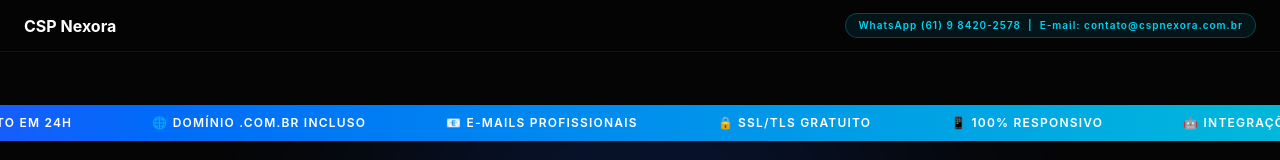
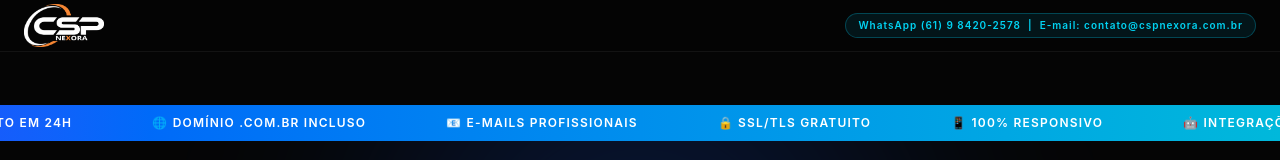
Before and after one commit to CladstonPinheiro/CSP-Nexora, a Next.js app: page /oferta in a window 1280 px wide. Shown: the top 160 px of the page. Built offline with nearby package versions, Linux system fonts and the light colour scheme.

Commit message:
fix: restaura logo oficial na navbar da oferta

```diff
--- a/components/oferta/NavbarOferta.tsx
+++ b/components/oferta/NavbarOferta.tsx
@@ -1,12 +1,13 @@
 "use client";
 
+import Image from "next/image";
 import Link from "next/link";
 
 export default function NavbarOferta() {
   return (
     <nav className="fixed left-0 right-0 top-0 z-50 flex h-[52px] max-h-[56px] items-center justify-between border-b border-white/[0.06] bg-[#050505]/90 px-6 py-0 backdrop-blur-md">
-      <Link href="https://cspnexora.com.br" target="_blank" rel="noopener noreferrer" className="font-bold text-white">
-        CSP Nexora
+      <Link href="https://cspnexora.com.br" target="_blank" rel="noopener noreferrer">
+        <Image src="/logo.png" alt="CSP Nexora" width={120} height={66} className="h-auto w-[80px] object-contain" priority />
       </Link>
       <div className="border border-cyan-500/30 bg-cyan-500/10 text-cyan-400 text-[10px] font-semibold tracking-widest px-3 py-1 rounded-full">
         WhatsApp (61) 9 8420-2578 &nbsp;|&nbsp; E-mail: contato@cspnexora.com.br
```
